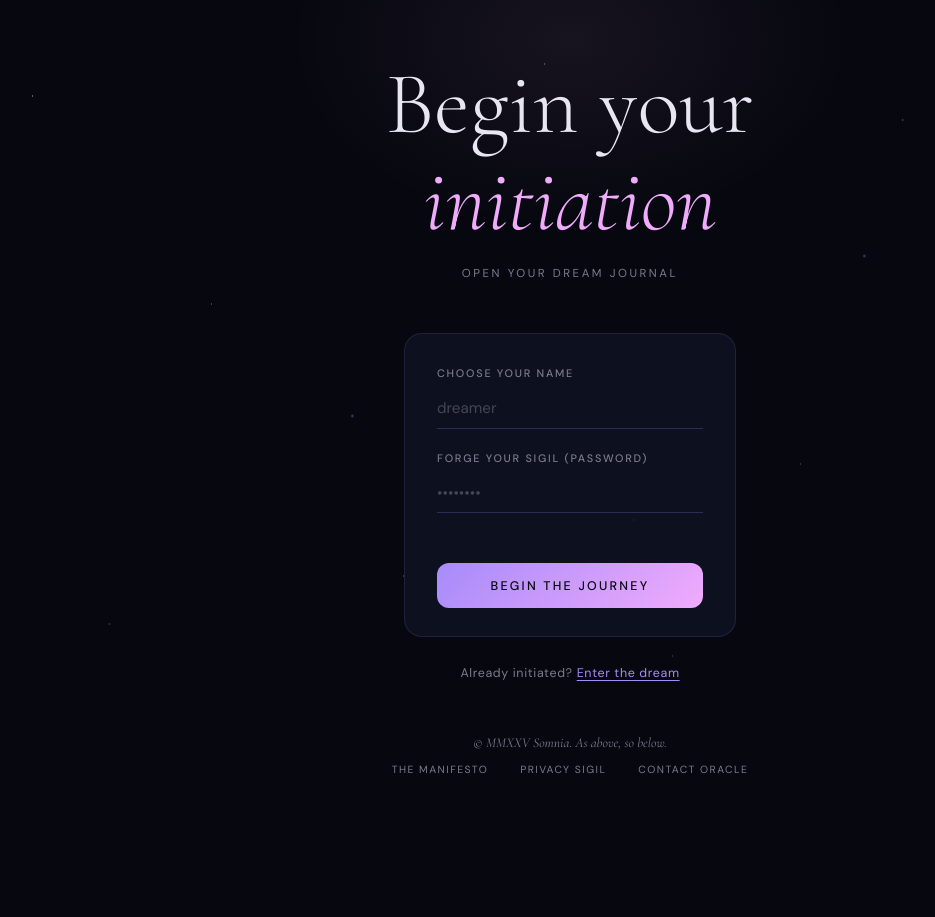
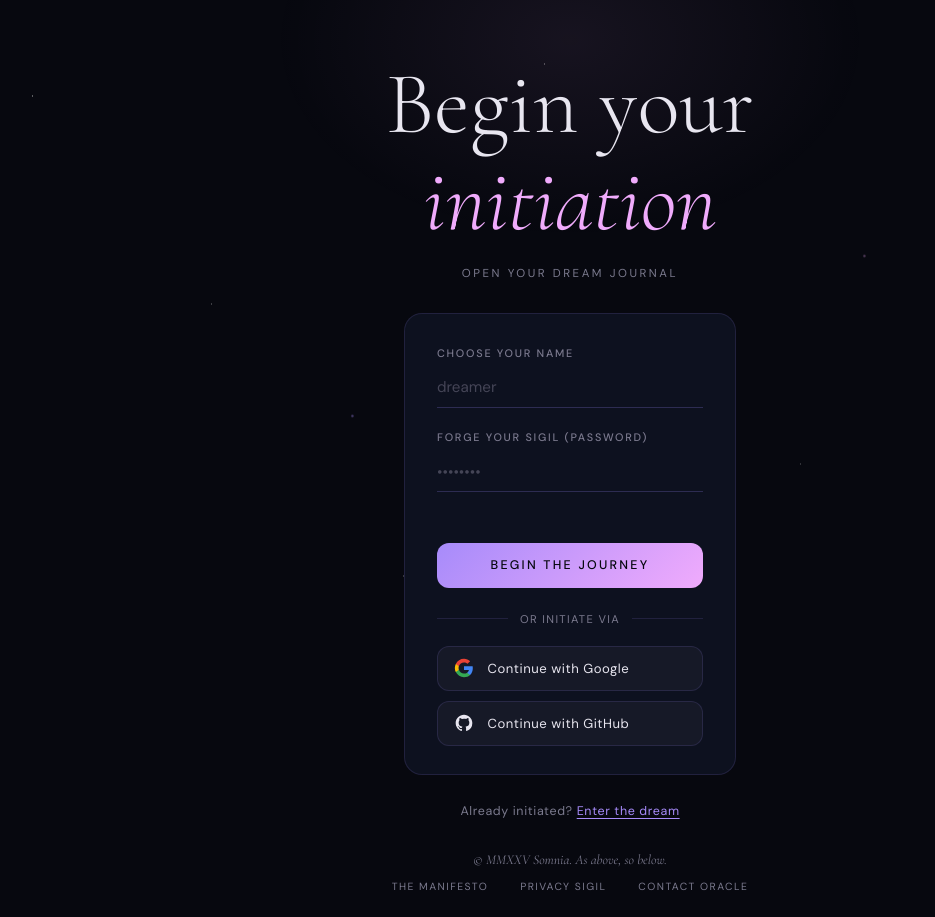
Before and after one commit to daksh0103-prog/Dream-Analyzer-using-Machine-Learning, a Flask app: page /register in a window 1280 px wide. Shown: the whole page, without its empty margins (70-1005 px from the left). Before the commit the page ends 773 px from the top, so only its background shows below. Run offline with Flask 3, Linux system fonts and the light colour scheme.

Commit message:
Refactor register.html for improved structure and styles

```diff
--- a/templates/register.html
+++ b/templates/register.html
@@ -29,13 +29,8 @@
         radial-gradient(1px 1px at 68% 58%,rgba(255,255,255,0.35) 0%,transparent 100%),
         radial-gradient(1px 1px at 83% 22%,rgba(255,255,255,0.6)  0%,transparent 100%),
         radial-gradient(1px 1px at 37% 72%,rgba(255,255,255,0.4)  0%,transparent 100%),
-        radial-gradient(1px 1px at 58% 82%,rgba(255,255,255,0.3)  0%,transparent 100%),
-        radial-gradient(1px 1px at 91% 88%,rgba(255,255,255,0.5)  0%,transparent 100%),
-        radial-gradient(1px 1px at 14% 78%,rgba(255,255,255,0.4)  0%,transparent 100%),
-        radial-gradient(1px 1px at 76% 15%,rgba(255,255,255,0.5)  0%,transparent 100%),
         radial-gradient(2px 2px at 33% 52%,rgba(167,139,250,0.45) 0%,transparent 100%),
-        radial-gradient(2px 2px at 73% 32%,rgba(240,171,252,0.35) 0%,transparent 100%),
-        radial-gradient(2px 2px at 55% 65%,rgba(167,139,250,0.25) 0%,transparent 100%);
+        radial-gradient(2px 2px at 73% 32%,rgba(240,171,252,0.35) 0%,transparent 100%);
     }
     body::after{
       content:'';position:fixed;top:-20%;left:50%;transform:translateX(-50%);
@@ -47,10 +42,7 @@
     .hero-title em{display:block;font-style:italic;color:var(--accent2);font-weight:300;}
     .hero-sub{margin-top:1rem;font-size:0.72rem;letter-spacing:0.22em;text-transform:uppercase;color:var(--muted);}
     .login-card{position:relative;z-index:1;width:100%;max-width:380px;padding:0 1.5rem;}
-    .card-inner{
-      background:rgba(17,20,38,0.75);border:1px solid var(--border);
-      border-radius:18px;padding:2rem 2rem 1.75rem;backdrop-filter:blur(20px);
-    }
+    .card-inner{background:rgba(17,20,38,0.75);border:1px solid var(--border);border-radius:18px;padding:2rem 2rem 1.75rem;backdrop-filter:blur(20px);}
     .flashes{margin-bottom:1.25rem;display:flex;flex-direction:column;gap:0.5rem;}
     .flash{padding:0.65rem 1rem;border-radius:10px;font-size:0.82rem;border-left:3px solid;}
     .flash.error  {background:rgba(248,113,113,0.1); border-color:var(--danger); color:#fca5a5;}
@@ -59,10 +51,9 @@
     .field-header{display:flex;justify-content:space-between;align-items:center;margin-bottom:0.5rem;}
     label{font-size:0.68rem;letter-spacing:0.16em;text-transform:uppercase;color:var(--muted);font-weight:500;}
     input[type="text"],input[type="password"]{
-      width:100%;background:transparent;border:none;
-      border-bottom:1px solid rgba(120,110,200,0.3);
-      padding:0.6rem 0;color:var(--text);font-family:var(--font-body);
-      font-size:0.95rem;outline:none;transition:border-color 0.25s;border-radius:0;
+      width:100%;background:transparent;border:none;border-bottom:1px solid rgba(120,110,200,0.3);
+      padding:0.6rem 0;color:var(--text);font-family:var(--font-body);font-size:0.95rem;
+      outline:none;transition:border-color 0.25s;border-radius:0;
     }
     input::placeholder{color:rgba(123,122,142,0.5);}
     input:focus{border-bottom-color:var(--accent2);}
@@ -74,6 +65,19 @@
       cursor:pointer;transition:opacity 0.2s,transform 0.15s;
     }
     .btn-submit:hover{opacity:0.88;transform:translateY(-1px);}
+    .divider{display:flex;align-items:center;gap:0.75rem;margin:1.5rem 0 1.25rem;color:var(--muted);font-size:0.7rem;letter-spacing:0.12em;text-transform:uppercase;}
+    .divider::before,.divider::after{content:'';flex:1;height:1px;background:var(--border);}
+    .oauth-btns{display:flex;flex-direction:column;gap:0.65rem;}
+    .oauth-btn{
+      display:flex;align-items:center;gap:0.85rem;width:100%;padding:0.72rem 1rem;
+      background:rgba(255,255,255,0.04);border:1px solid var(--border);border-radius:12px;
+      color:var(--text);font-family:var(--font-body);font-size:0.82rem;font-weight:400;
+      letter-spacing:0.04em;cursor:pointer;text-decoration:none;
+      transition:background 0.2s,border-color 0.2s,transform 0.15s;
+    }
+    .oauth-btn:hover{background:rgba(255,255,255,0.08);border-color:rgba(167,139,250,0.35);transform:translateY(-1px);}
+    .oauth-icon{width:20px;height:20px;flex-shrink:0;display:flex;align-items:center;justify-content:center;}
+    .oauth-icon svg{width:20px;height:20px;}
     .register-link{text-align:center;margin-top:1.75rem;font-size:0.78rem;letter-spacing:0.05em;color:var(--muted);}
     .register-link a{color:var(--accent);text-decoration:underline;text-underline-offset:3px;transition:color 0.2s;}
     .register-link a:hover{color:var(--accent2);}
@@ -83,9 +87,9 @@
     .footer-links a{font-size:0.65rem;letter-spacing:0.14em;text-transform:uppercase;color:var(--muted);text-decoration:none;transition:color 0.2s;}
     .footer-links a:hover{color:var(--text);}
     @keyframes fadeUp{from{opacity:0;transform:translateY(20px);}to{opacity:1;transform:translateY(0);}}
-    .hero      {animation:fadeUp 0.6s ease both;}
+    .hero{animation:fadeUp 0.6s ease both;}
     .login-card{animation:fadeUp 0.6s ease 0.12s both;}
-    footer     {animation:fadeUp 0.6s ease 0.22s both;}
+    footer{animation:fadeUp 0.6s ease 0.22s both;}
   </style>
 </head>
 <body>
@@ -110,21 +114,39 @@
 
       <form method="POST">
         <div class="field">
-          <div class="field-header">
-            <label for="username">Choose your Name</label>
-          </div>
+          <div class="field-header"><label for="username">Choose your Name</label></div>
           <input type="text" id="username" name="username" placeholder="dreamer" autocomplete="username" required>
         </div>
-
         <div class="field">
-          <div class="field-header">
-            <label for="password">Forge your Sigil (Password)</label>
-          </div>
+          <div class="field-header"><label for="password">Forge your Sigil (Password)</label></div>
           <input type="password" id="password" name="password" placeholder="••••••••" autocomplete="new-password" required>
         </div>
-
         <button class="btn-submit" type="submit">Begin the Journey</button>
       </form>
+
+      <div class="divider">or initiate via</div>
+
+      <div class="oauth-btns">
+        <a href="{{ url_for('oauth_google') }}" class="oauth-btn">
+          <span class="oauth-icon">
+            <svg viewBox="0 0 24 24" xmlns="http://www.w3.org/2000/svg">
+              <path d="M22.56 12.25c0-.78-.07-1.53-.2-2.25H12v4.26h5.92c-.26 1.37-1.04 2.53-2.21 3.31v2.77h3.57c2.08-1.92 3.28-4.74 3.28-8.09z" fill="#4285F4"/>
+              <path d="M12 23c2.97 0 5.46-.98 7.28-2.66l-3.57-2.77c-.98.66-2.23 1.06-3.71 1.06-2.86 0-5.29-1.93-6.16-4.53H2.18v2.84C3.99 20.53 7.7 23 12 23z" fill="#34A853"/>
+              <path d="M5.84 14.09c-.22-.66-.35-1.36-.35-2.09s.13-1.43.35-2.09V7.07H2.18C1.43 8.55 1 10.22 1 12s.43 3.45 1.18 4.93l3.66-2.84z" fill="#FBBC05"/>
+              <path d="M12 5.38c1.62 0 3.06.56 4.21 1.64l3.15-3.15C17.45 2.09 14.97 1 12 1 7.7 1 3.99 3.47 2.18 7.07l3.66 2.84c.87-2.6 3.3-4.53 6.16-4.53z" fill="#EA4335"/>
+            </svg>
+          </span>
+          Continue with Google
+        </a>
+        <a href="{{ url_for('oauth_github') }}" class="oauth-btn">
+          <span class="oauth-icon">
+            <svg viewBox="0 0 24 24" fill="var(--text)" xmlns="http://www.w3.org/2000/svg">
+              <path d="M12 2C6.477 2 2 6.484 2 12.017c0 4.425 2.865 8.18 6.839 9.504.5.092.682-.217.682-.483 0-.237-.008-.868-.013-1.703-2.782.605-3.369-1.343-3.369-1.343-.454-1.158-1.11-1.466-1.11-1.466-.908-.62.069-.608.069-.608 1.003.07 1.531 1.032 1.531 1.032.892 1.53 2.341 1.088 2.91.832.092-.647.35-1.088.636-1.338-2.22-.253-4.555-1.113-4.555-4.951 0-1.093.39-1.988 1.029-2.688-.103-.253-.446-1.272.098-2.65 0 0 .84-.27 2.75 1.026A9.564 9.564 0 0112 6.844c.85.004 1.705.115 2.504.337 1.909-1.296 2.747-1.027 2.747-1.027.546 1.379.202 2.398.1 2.651.64.7 1.028 1.595 1.028 2.688 0 3.848-2.339 4.695-4.566 4.943.359.309.678.92.678 1.855 0 1.338-.012 2.419-.012 2.747 0 .268.18.58.688.482A10.019 10.019 0 0022 12.017C22 6.484 17.522 2 12 2z"/>
+            </svg>
+          </span>
+          Continue with GitHub
+        </a>
+      </div>
 
     </div>
     <p class="register-link">Already initiated? <a href="{{ url_for('login') }}">Enter the dream</a></p>
```
